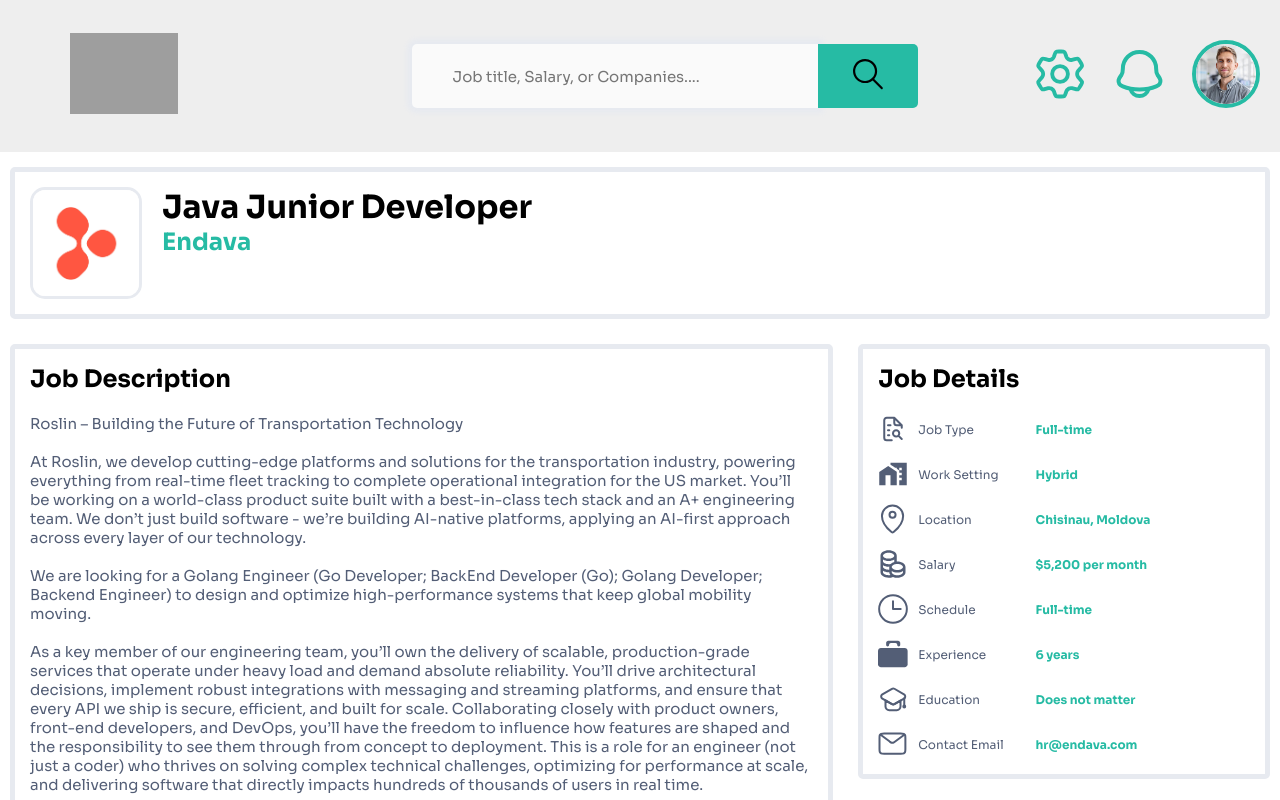
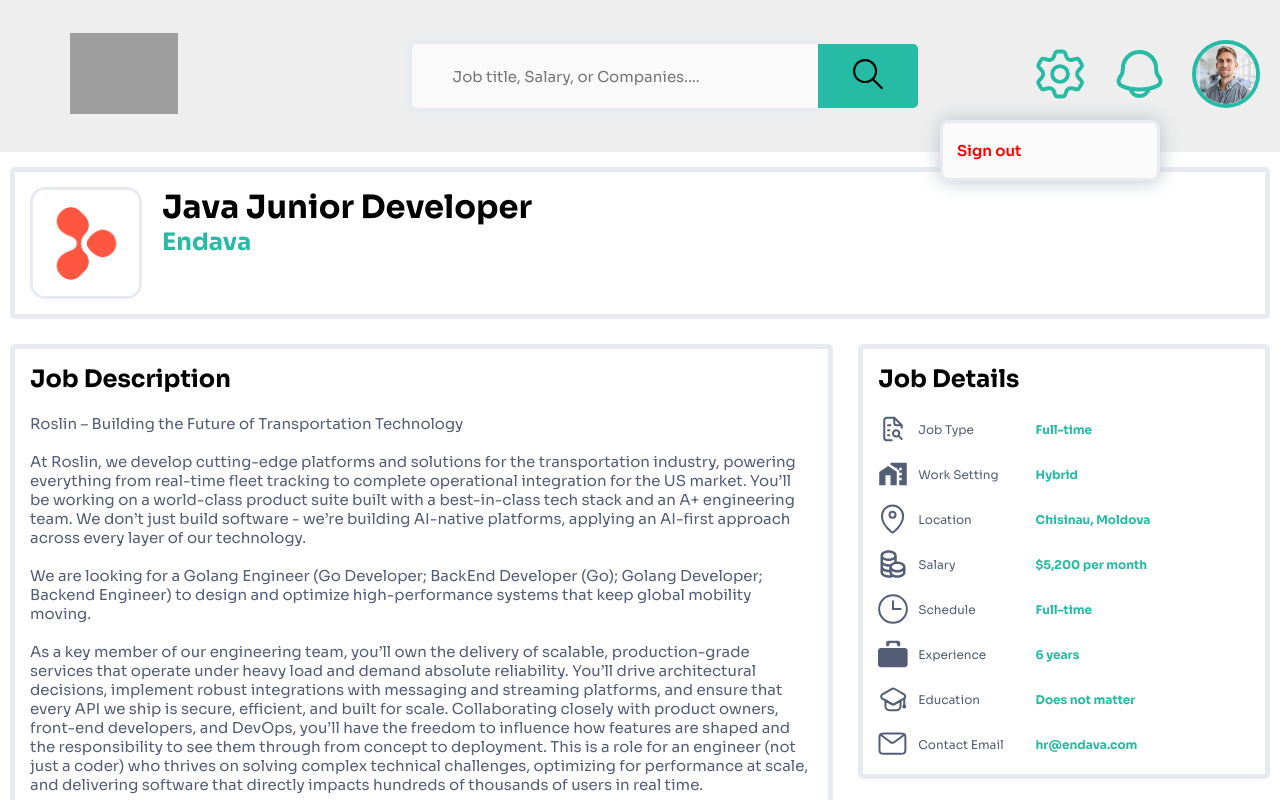
Before and after one commit to KyronPomidor/CVision, a React (Vite) app in the folder front/: page /jobs/1 in a window 1280 px wide. Both pictures are taken after a click on the button 1059 px from the left and 76 px from the top of the page. Shown: the top 800 px of the page. Built offline with nearby package versions, Linux system fonts and the light colour scheme; grey boxes are pictures that could not be loaded.

Commit message:
add settings bar

```diff
--- /dev/null
+++ b/front/src/components/Settings/SettingsMenu.jsx
@@ -0,0 +1,14 @@
+import { Link } from "react-router-dom";
+import styles from "./SettingsMenu.module.css";
+
+function SettingsMenu() {
+  return (
+    <div className={styles.SettingsMenu}>
+      <Link to="/login" className={styles.signOutButton}>
+        Sign out
+      </Link>
+    </div>
+  );
+}
+
+export default SettingsMenu;
--- /dev/null
+++ b/front/src/components/Settings/SettingsMenu.module.css
@@ -0,0 +1,33 @@
+.SettingsMenu {
+  z-index: 1000;
+  position: fixed;
+  top: 120px;
+  right: 120px;
+  width: clamp(160px, 25vw, 220px);
+  padding: 10px;
+
+  display: flex;
+  flex-direction: column;
+
+  background-color: var(--color-background);
+  border: var(--border-weight-light) solid var(--color-border);
+  border-radius: 8px;
+  box-shadow: 0 0px 20px var(--color-text-muted);
+}
+
+.signOutButton {
+  padding: 8px 4px;
+
+  border: none;
+  background: none;
+  color: red;
+  font-size: var(--font-size-body);
+  font-weight: 600;
+  text-decoration: none;
+  cursor: pointer;
+  border-radius: 4px;
+}
+
+.signOutButton:hover {
+  color: var(--color-text-body);
+}
--- a/front/src/components/header/Header.jsx
+++ b/front/src/components/header/Header.jsx
@@ -2,6 +2,7 @@ import { useState } from "react";
 import { Link } from "react-router-dom";
 import styles from "./Header.module.css";
 import Notifications from "../Notification/Notifications";
+import SettingsMenu from "../Settings/SettingsMenu";
 import mainLogo from "../../../../Logo.svg";
 import SearchLogo from "../../assets/search-icon.svg?react";
 import SettingsLogo from "./assets/settings-icon.svg?react";
@@ -10,6 +11,7 @@ import profileLogo from "../../assets/profile-photo.png";
 
 function Header() {
   const [isNotificationsOpen, setIsNotificationsOpen] = useState(false);
+  const [isSettingsOpen, setIsSettingsOpen] = useState(false);
 
   return (
     <header className={styles.header}>
@@ -37,7 +39,13 @@ function Header() {
       </div>
       <div className={styles.toolsBox}>
         <div className={styles.toolsChoose}>
-          <button type="button" className={styles.setingsButton} aria-label="Settings button">
+          <button
+            type="button"
+            className={styles.setingsButton}
+            aria-label="Settings button"
+            aria-expanded={isSettingsOpen}
+            onClick={() => setIsSettingsOpen((prev) => !prev)}
+          >
             <SettingsLogo className={styles.settingsLogo} />
           </button>
 
@@ -58,6 +66,7 @@ function Header() {
       </div>
 
       {isNotificationsOpen && <Notifications />}
+      {isSettingsOpen && <SettingsMenu />}
     </header>
   );
 }
```
